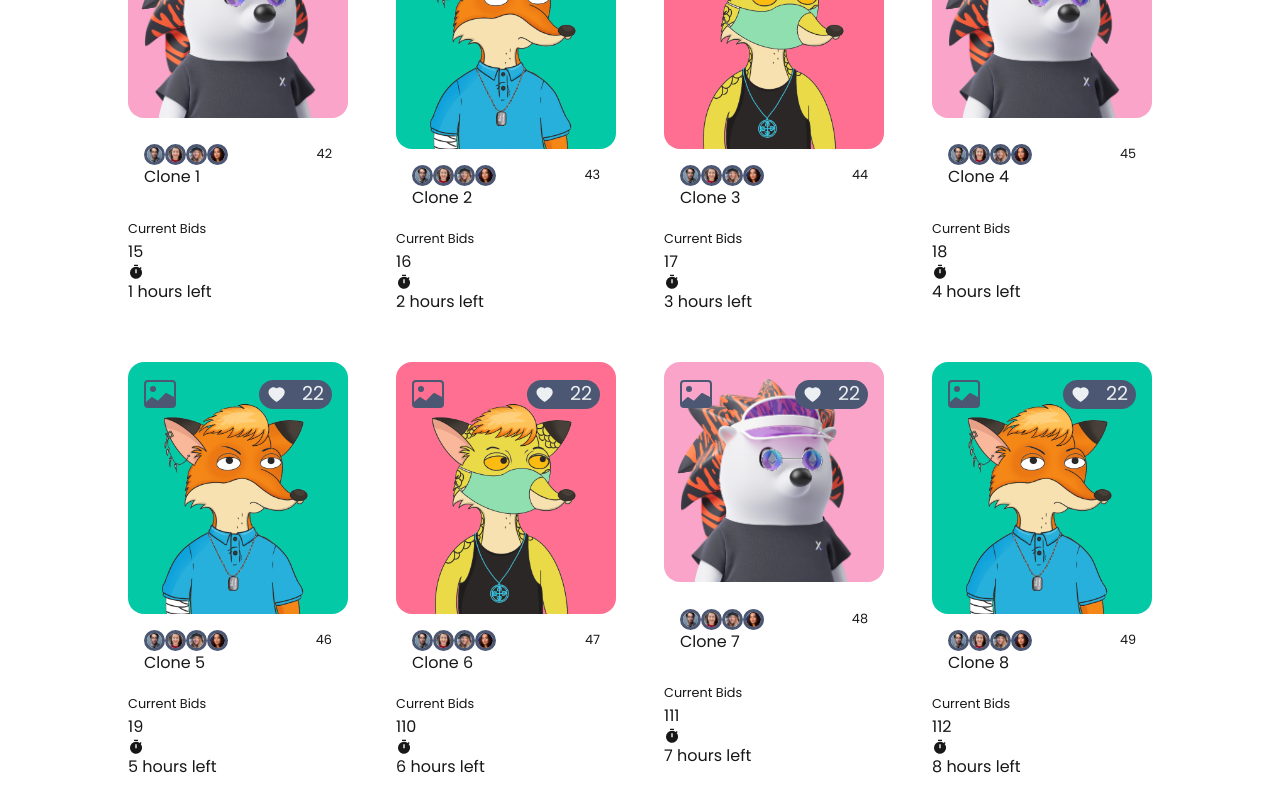
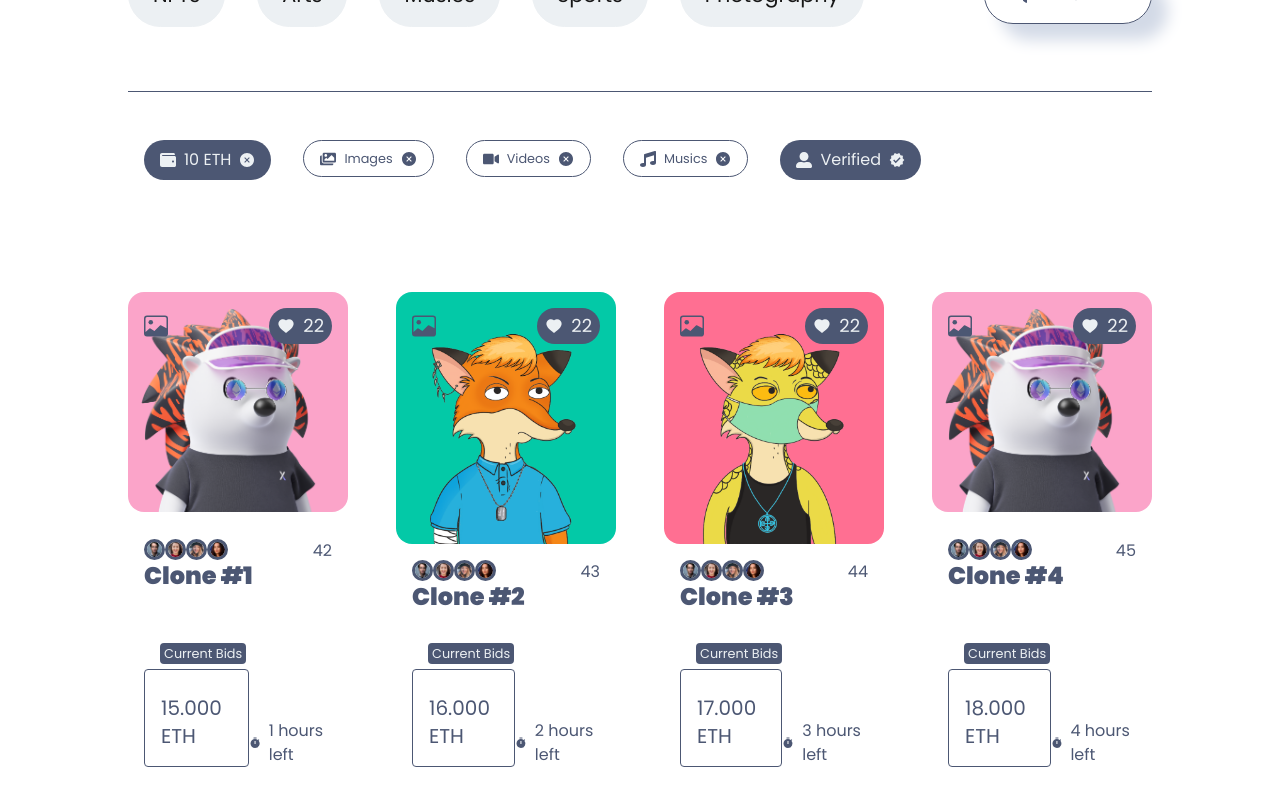
Before and after one commit to rahul-0407/nft-marketplace, a Next.js app in the folder nftfrontend/: page /collection in a window 1280 px wide. Shown: the part 960-1760 px from the top of the page. Built offline with nearby package versions, Linux system fonts and the light colour scheme.

Commit message:
nftCardTwo completed

```diff
--- /dev/null
+++ b/nftfrontend/app/author/page.js
@@ -0,0 +1,15 @@
+'use client'
+
+import React,{useState, useEffect} from 'react'
+import Banner from '@/components/Banner';
+import NFTCardTwo from '@/components/NFTCardTwo'
+import Brand from '@/components/Brand';
+import Title from '@/components/Title';
+
+const Author = () => {
+  return (
+    <div>Author</div>
+  )
+}
+
+export default Author
--- a/nftfrontend/app/collection/page.js
+++ b/nftfrontend/app/collection/page.js
@@ -2,8 +2,8 @@ import React from "react";
 import Banner from "@/components/Banner";
 import CollectionProfile from "@/components/CollectionProfile";
 import Filter from "@/components/Filter";
-import Slider from '@/components/Slider'
-import Brand from '@/components/Brand'
+import Slider from "@/components/Slider";
+import Brand from "@/components/Brand";
 import NFTCardTwo from "@/components/NFTCardTwo";
 // import Filter from '@/components/Filter'
 
@@ -24,10 +24,10 @@ const Collection = () => {
     <div className="collection">
       <Banner bannerImage="./creatorbackground-1.jpeg" />
       <CollectionProfile />
-      <NFTCardTwo NFTData={collectionArray}/>
       <Filter />
-      <Slider/>
-      <Brand/>
+      <NFTCardTwo NFTData={collectionArray} />
+      <Slider />
+      <Brand />
     </div>
   );
 };
--- a/nftfrontend/app/globals.css
+++ b/nftfrontend/app/globals.css
@@ -80,6 +80,7 @@ body {
   display: grid;
   grid-template-columns: repeat(4, 1fr);
   gap: 3rem;
+  margin-bottom: 14rem;
 }
 
 .NFTCardTwo_box{
@@ -137,6 +138,51 @@ body {
   padding: 1rem;
 }
 
+.NFTCardTwo_box_info_left{
+  line-height: 0;
+}
+
+.NFTCardTwo_box_info small{
+  font-size: 1rem;
+}
+
+.NFTCardTwo_box_info_left p{
+  font-size: 2rem;
+  font-weight: 900;
+}
+
+.NFTCardTwo_box_price{
+  display: flex;
+  justify-content: space-between;
+  align-items: flex-end;
+  line-height: 0;
+  padding: 1rem;
+}
+
+.NFTCardTwo_box_price_box p{
+  border: 1px solid var(--icons-color);
+  padding: 1.5rem 1rem 1rem 1rem;
+  font-size: 1.4rem;
+  margin-top: .5rem;
+  border-radius: .3rem;
+}
+
+.NFTCardTwo_box_price_box small{
+  background-color: var(--icons-color);
+  color: var(--main-bg-color);
+  padding: .3rem;
+  border-radius: .3rem;
+  margin-left: 1rem;
+}
+
+.NFTCardTwo_box_price_stock{
+  display: flex;
+  align-items: center;
+  gap: .5rem;
+  font-size: 1.1rem;
+
+}
+
 
 @media screen and (max-width: 35em) {
   .NFTCardTwo{
@@ -144,3 +190,10 @@ body {
     grid-template-columns: 1fr;
   }
 }
+
+@media screen and (min-device-width: 768px) and (max-device-width: 1024px) {
+  .NFTCardTwo{
+    width: 90%;
+    grid-template-columns: repeat(2, 1fr);
+  }
+}
--- /dev/null
+++ b/nftfrontend/components/AuthorProfileCard.jsx
@@ -0,0 +1,9 @@
+import React from 'react'
+
+const AuthorProfileCard = () => {
+  return (
+    <div>AuthorProfileCard</div>
+  )
+}
+
+export default AuthorProfileCard
--- /dev/null
+++ b/nftfrontend/components/AuthorTabs.jsx
@@ -0,0 +1,9 @@
+import React from 'react'
+
+const AuthorTabs = () => {
+  return (
+    <div>AuthorTabs</div>
+  )
+}
+
+export default AuthorTabs
--- a/nftfrontend/components/NFTCardTwo.jsx
+++ b/nftfrontend/components/NFTCardTwo.jsx
@@ -1,64 +1,102 @@
 'use client'
 
-import React,{useState} from 'react'
+import React, { useState } from "react";
 import { BsImage } from "react-icons/bs";
-import {AiFillHeart, AiOutlineHeart} from "react-icons/ai"
-import {MdTimer, MdVerified} from "react-icons/md"
-import LikeProfile from './LikeProfile';
+import { AiFillHeart, AiOutlineHeart } from "react-icons/ai";
+import { MdTimer } from "react-icons/md";
+import LikeProfile from "./LikeProfile";
 
-const NFTCardTwo = ({NFTData}) => {
-
-    const [like, setLike] = useState(false)
-    const [likeInc, setLikeInc] = useState(21)
+const NFTCardTwo = ({ NFTData }) => {
+  const [like, setLike] = useState(false);
+  const [likeInc, setLikeInc] = useState(21);
 
   const likeNft = () => {
-        if(!like){
-            setLike(true)
-            setLikeInc(23)
+    if (!like) {
+      setLike(true);
+      setLikeInc(23);
     } else {
-            setLike(false)
-            setLikeInc(23+1)
+      setLike(false);
+      setLikeInc(23 + 1);
     }
-    }
+  };
 
   return (
-    <div className='NFTCardTwo'>
-        {NFTData.map((el, i)=>(
-            <div className="NFTCardTwo_box" key={i+1}>
-                <div className="NFTCardTwo_box_like">
-                    <div className="NFTCardTwo_box_like_box">
-                        <div className="NFTCardTwo_box_like_box_box">
-                            <BsImage className='NFTCardTwo_box_like_box_box_icon' />
-                            <p onClick={()=>likeNft()}>
-                                {like? <AiOutlineHeart/>:<AiFillHeart/>}
-                                {""}
-                                <span>{likeInc+1}</span>
+    <div
+      className="
+        w-[80%] mx-auto
+        grid grid-cols-1 sm:grid-cols-2 lg:grid-cols-4
+        gap-12 mb-56
+        max-[560px]:w-[90%] text-(--icons-color)
+      "
+    >
+      {NFTData.map((el, i) => (
+        <div
+          key={i}
+          className="
+            relative grid
+            cursor-pointer rounded-2xl
+            transition-all duration-300 ease-in
+            hover:shadow-[var(--box-shadow)]
+          "
+        >
+          {/* Like Overlay */}
+          <div className="absolute inset-0 z-20 p-4">
+            <div className="flex items-center justify-between">
+              <BsImage className="text-2xl text-[var(--icons-color)]" />
+
+              <p
+                onClick={() => likeNft()}
+                className="
+                  flex items-center gap-2
+                  text-lg bg-[var(--icons-color)] text-[var(--main-bg-color)]
+                  rounded-full px-2 py-1 cursor-pointer
+                "
+              >
+                {like ? <AiOutlineHeart /> : <AiFillHeart />}
+                <span>{likeInc + 1}</span>
               </p>
             </div>
           </div>
+
+          {/* Image */}
+          <div>
+            <img
+              src={el}
+              alt="NFT"
+              width={500}
+              height={500}
+              className="w-full h-auto rounded-2xl object-cover"
+            />
           </div>
 
-                <div className="NFTCardTwo_box_img">
-                    <img src={el} alt="NFT" height={500} width={500} objectFit="cover" className='NFTCardTwo_box_img_img'/>
+          {/* Info */}
+          <div className="flex justify-between p-4">
+            <div className="leading-none">
+              <LikeProfile />
+              <p className="text-2xl font-black">Clone #{i + 1}</p>
             </div>
-                <div className="NFTCardTwo_box_info">
-                    <div className="NFTCardTwo_box_info_left">
-                        <LikeProfile/>
-                        <p>Clone {i+1}</p>
+            <small className="text-base">4{i + 2}</small>
           </div>
-                    <small>4{i+2}</small>
+
+          {/* Price */}
+          <div className="flex justify-between items-end leading-none p-4">
+            <div>
+              <small className="bg-[var(--icons-color)] text-[var(--main-bg-color)] px-1 py-[2px] rounded-sm ml-4">
+                Current Bids
+              </small>
+              <p className="border border-[var(--icons-color)] px-4 pt-6 pb-4 text-xl rounded-sm mt-2">
+                1{i + 5}.000 ETH
+              </p>
             </div>
-                <div className="NFTCardTwo_box_price">
-                    <div className="NFTCardTwo_box_price_box">
-                        <small>Current Bids</small>
-                        <p>1{i+5}</p>
-                    </div>
-                    <p className='NFTCardTwo_box_price_stock'><MdTimer/> <span>{i+1} hours left</span></p>
+
+            <p className="flex items-center gap-2 text-base">
+              <MdTimer /> <span>{i + 1} hours left</span>
+            </p>
           </div>
         </div>
       ))}
     </div>
-  )
-}
+  );
+};
 
-export default NFTCardTwo
+export default NFTCardTwo;
```
Lines whose indentation alone changed are shown as unchanged.
